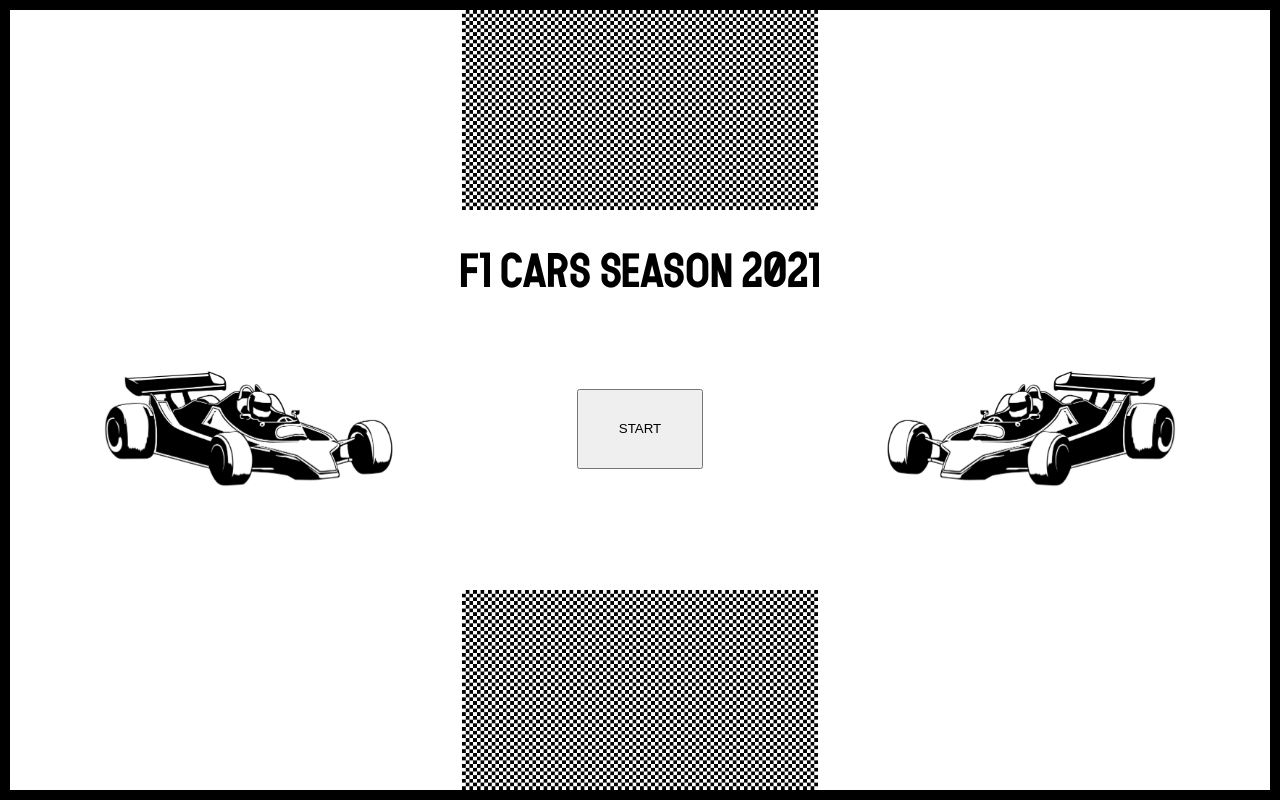
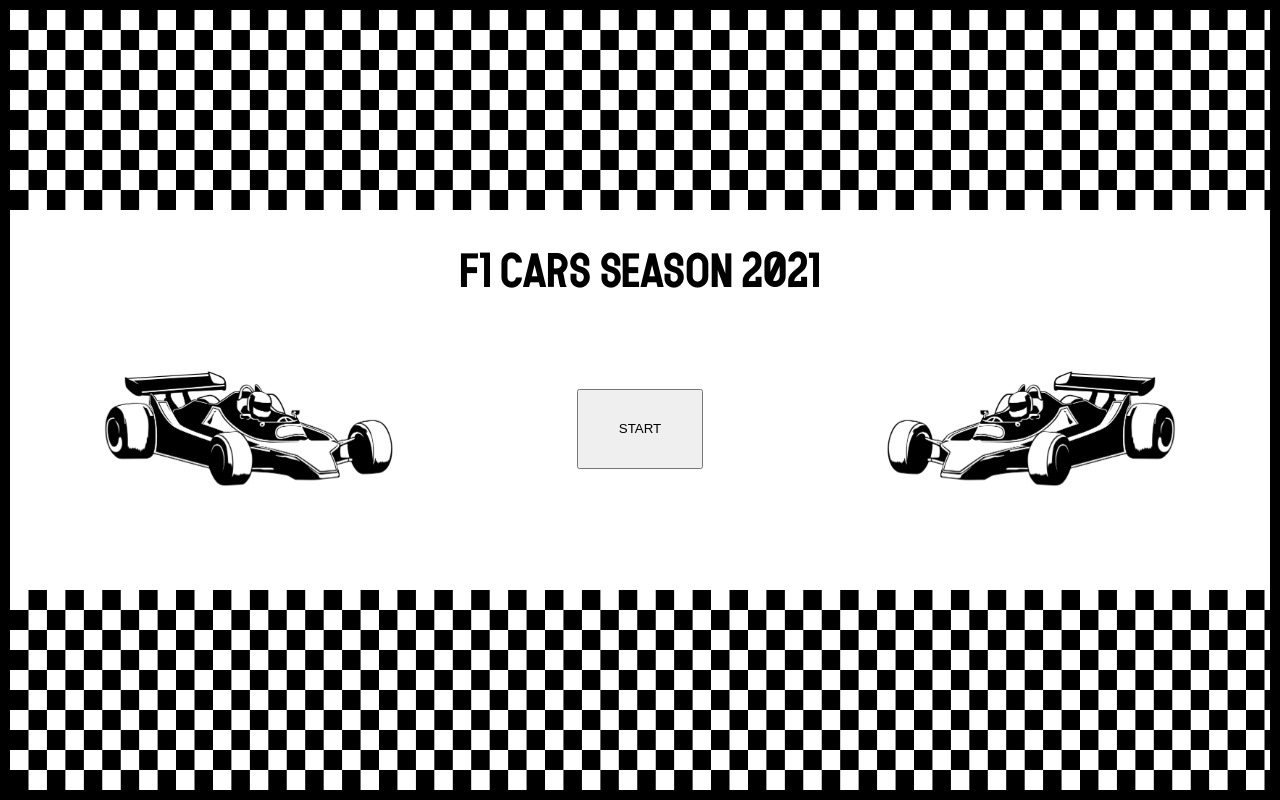
Before and after one commit to dSikor/F1Cars-Presentation, a plain HTML site: page index.html in a window 1280 px wide. Drawn offline with Linux system fonts and the light colour scheme.

Commit message:
refactor: change graphic

```diff
--- a/index.html
+++ b/index.html
@@ -14,7 +14,7 @@
     <div class="container">
 
         <div class="container__chessboard">
-            <img class="chessboard" src="graphics/chessboard_test2.jpg" alt="" srcset="">
+            <img class="chessboard" src="graphics/chessboard.jpg" alt="" srcset="">
         </div>
         <div class="container__title">F1 CARS SEASON 2021</div>
         <div class="container__start">
@@ -23,7 +23,7 @@
             <img class="car2_image" src="graphics/Racing_Car.jpg" alt="" srcset="">
         </div>
         <div class="container__chessboard">
-            <img class="chessboard" src="graphics/chessboard_test2.jpg" alt="" srcset="">
+            <img class="chessboard" src="graphics/chessboard.jpg" alt="" srcset="">
         </div>
     </div>
 
```
